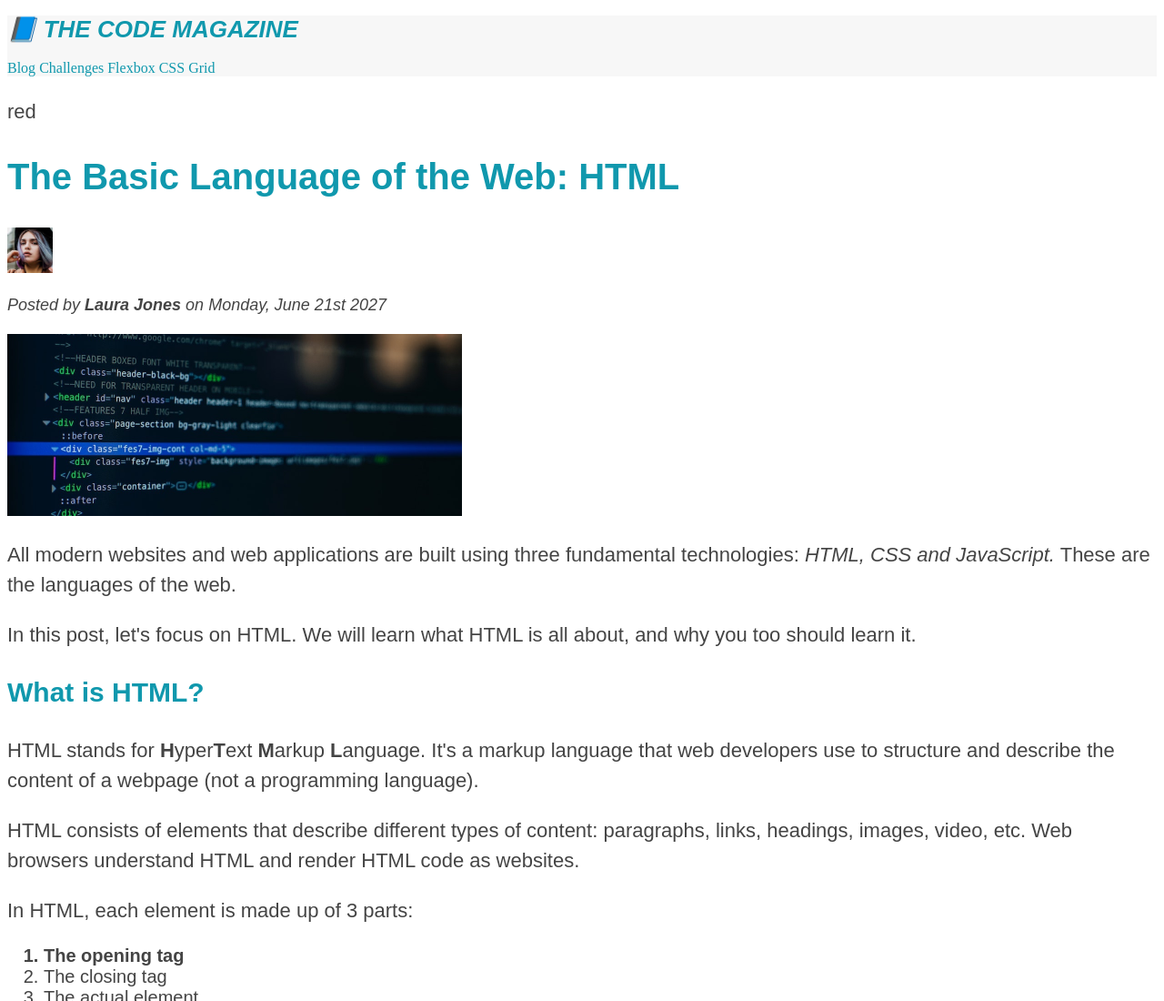
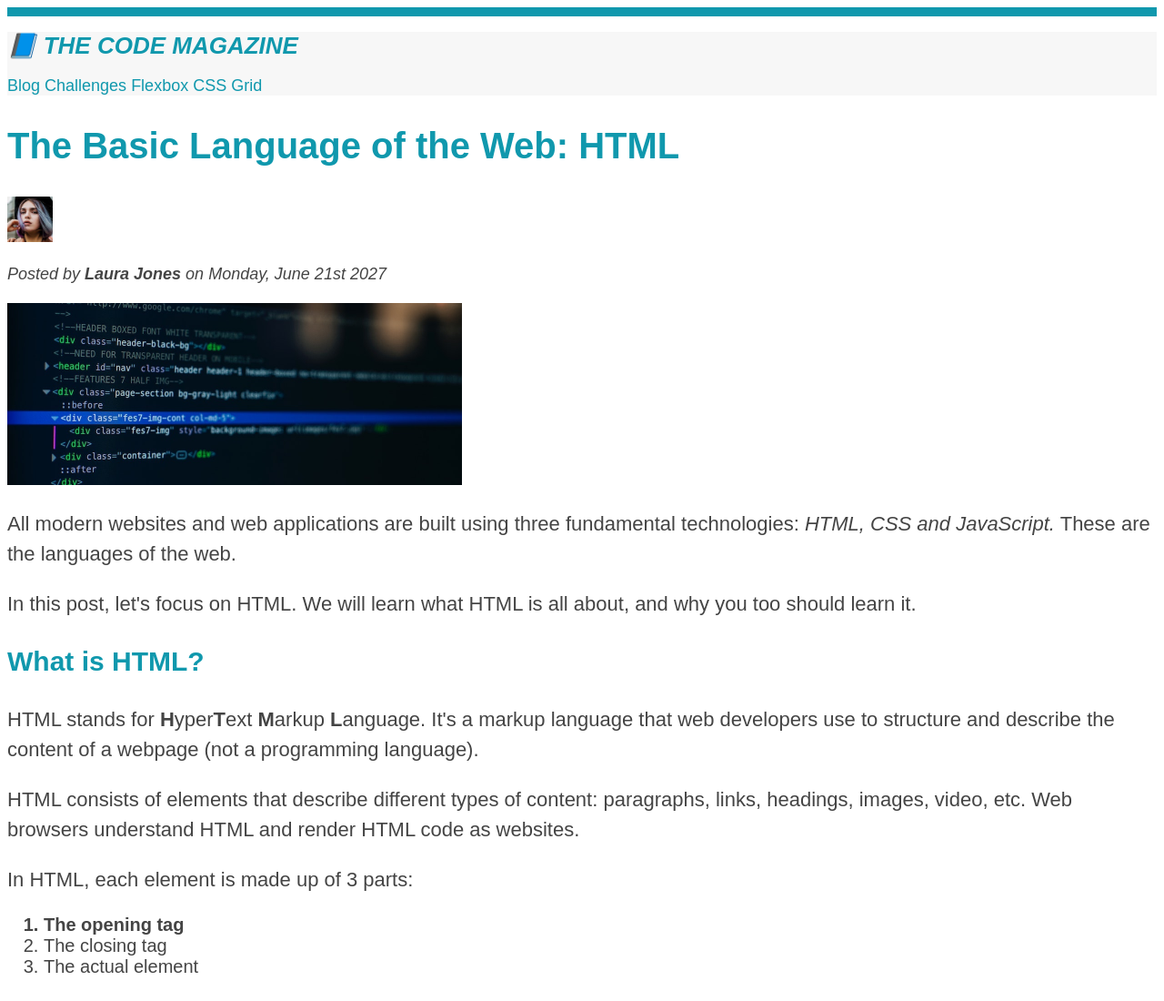
Before and after one commit to prudv13/code-magazine, a plain HTML site: page index.html in a window 1280 px wide. Shown: the top 1100 px of the page at 91% size. Drawn offline with Linux system fonts and the light colour scheme.

Commit message:
css inheritance

```diff
--- a/index.html
+++ b/index.html
@@ -18,7 +18,6 @@
     </header>
 
     <article>
-        <p>red</p>
         <header>
             <h2>The Basic Language of the Web: HTML</h2>
 
@@ -99,7 +98,7 @@
     </aside>
 
     <footer>
-        <p id="copyright">Copyright &copy; 2027 by The Code Magazine.</p>
+        <p id="copyright" class="copyright text">Copyright &copy; 2027 by The Code Magazine.</p>
     </footer>
 </body>
 </html>
--- a/styles.css
+++ b/styles.css
@@ -1,6 +1,7 @@
-h1, h2, h3, h4, p, li{
+body{
     font-family: sans-serif;
     color: #444;
+    border-top: 10px solid #1098ad;
 }
 
 h1, h2, h3{
@@ -102,3 +103,11 @@ a:active{
     background-color: black;
     font-style: italic;
 }
+
+/* nav a:link{
+    font-size: 18px;
+} */
+
+nav {
+    font-size: 18px;
+}
```
